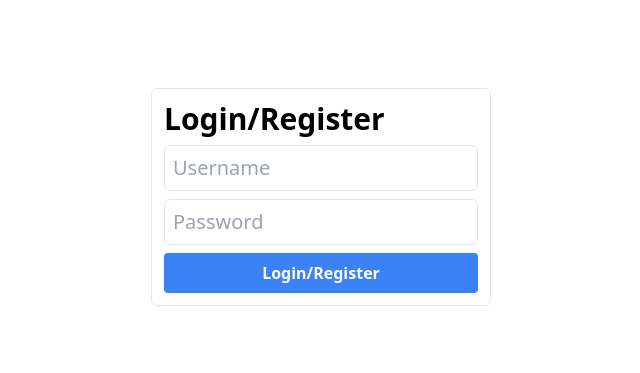
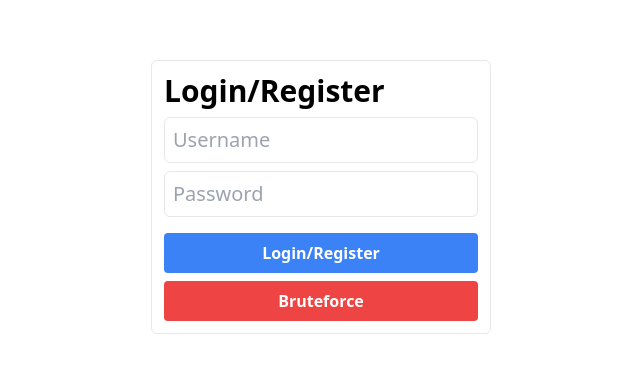
Before and after one commit to Cyteon/scrapyard-calculator, a SvelteKit app: page /login in a window 1280 px wide. Shown: the part 203-576 px from the top of the page, without its empty margins (319-959 px from the left). Built offline with nearby package versions, Linux system fonts and the light colour scheme.

Commit message:
bruteforce ahh

```diff
--- a/src/routes/app/+page.svelte
+++ b/src/routes/app/+page.svelte
@@ -189,6 +189,7 @@
 
 <h1 class="text-3xl w-full text-center font-bold mt-2">You owe: ${money.toFixed(4)} USD</h1>
 <p class="w-full text-center text-xl">(${perHour} / hour)</p>
+
 {#if addedPlans == ""}
 	<p class="w-full text-center text-xl">You havent paid :(</p>
 {/if}
--- a/src/routes/login/+page.svelte
+++ b/src/routes/login/+page.svelte
@@ -1,11 +1,57 @@
+<script lang="ts">
+    let username = "";
+    let password = "";
+    let error = "";
+
+    function login() {
+        error = ""
+
+        if (password.length > 4) {
+            error = "Password too secure, max 4 characters";
+            return;
+        }
+
+        window.location.href = "/app";
+    }
+
+    function bruteforce() {
+        error = "";
+        let i = 0;
+
+        let interval = setInterval(() => {
+            const chars = '0123456789abcdefghijklmnopqrstuvwxyzABCDEFGHIJKLMNOPQRSTUVWXYZ';
+            password = "";
+
+            let len = Math.floor(Math.random() * 10) + 1;
+
+            for (let i = 0; i < len; i++) {
+                password += chars[Math.floor(Math.random() * chars.length)];
+                username = password;
+            }
+
+            i++;
+            if (i > 20) {
+                clearInterval(interval);
+                window.location.href = "/verify";
+            }
+        }, 100);
+    }
+</script>
+
 <div class="flex w-full h-screen">
     <div class="flex flex-col m-auto p-3 border rounded-md">
         <h1 class="font-bold text-3xl">Login/Register</h1>
-        <input type="text" class="border p-2 rounded-md mt-2 text-xl" placeholder="Username" />
-        <input type="password" class="border p-2 rounded-md mt-2 text-xl" placeholder="Password" />
+        <input type="text" bind:value={username} class="border p-2 rounded-md mt-2 text-xl" placeholder="Username" />
+        <input type="password" bind:value={password} class="border p-2 rounded-md mt-2 text-xl" placeholder="Password" />
 
-        <a href="/verify" class="mt-2 bg-blue-500 hover:bg-blue-700 text-white font-bold py-2 px-4 rounded text-center">
+        <p class="text-red-500 mt-2">{error}</p>
+
+        <button onclick={login} class="mt-2 bg-blue-500 hover:bg-blue-700 text-white font-bold py-2 px-4 rounded text-center">
             Login/Register
-        </a>
+        </button>
+
+        <button onclick={bruteforce} class="mt-2 bg-red-500 hover:bg-red-700 text-white font-bold py-2 px-4 rounded text-center">
+            Bruteforce
+        </button>
     </div>
 </div>
```
